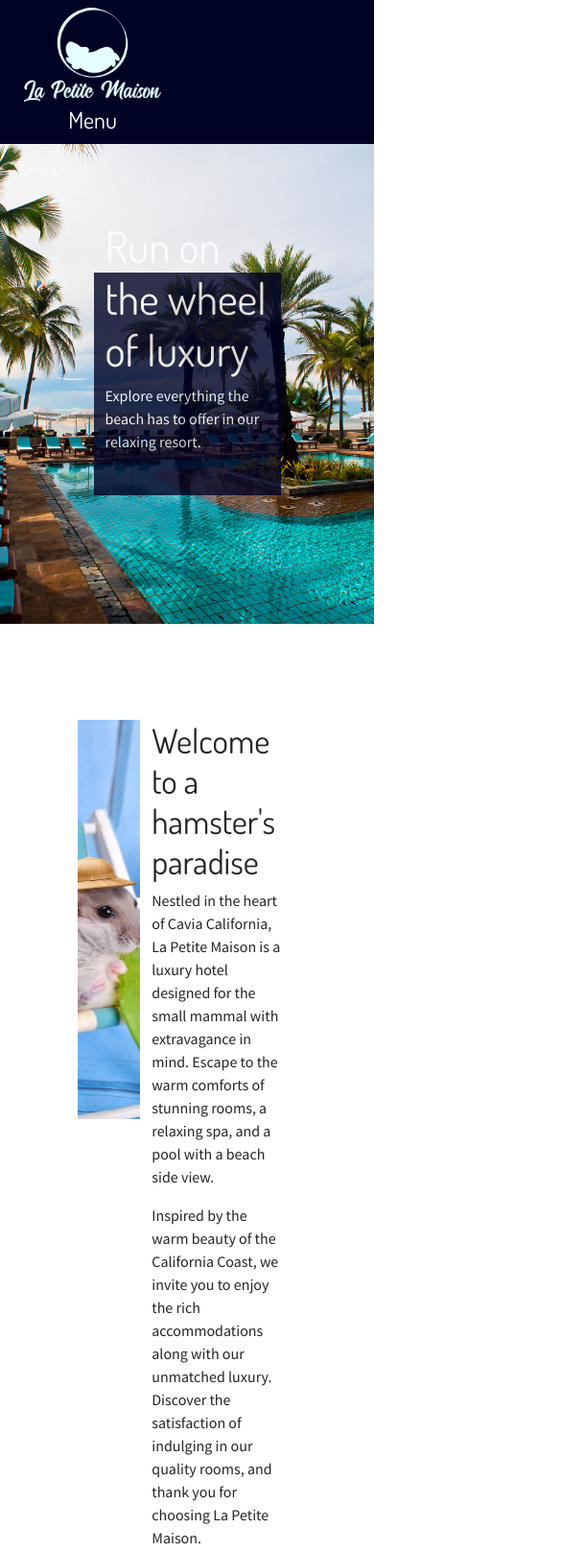
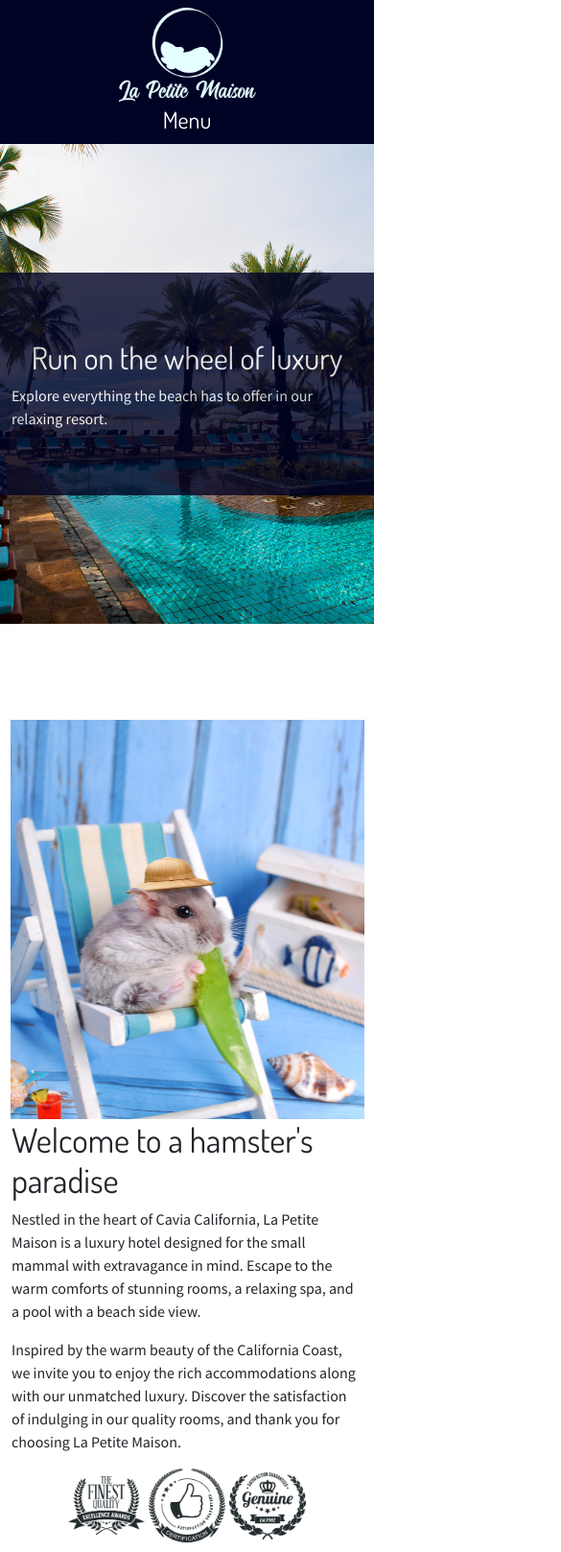
Before and after one commit to kenzodiac/FujimuraKHamsterHotel, a plain HTML site: page Index.html in a window 390 px wide. Shown: the top 1617 px of the page at 96% size, 585 px wide, since content can reach past the window. Drawn offline with nearby package versions, Linux system fonts and the light colour scheme.

Commit message:
more or less responsiveness complete

```diff
--- a/Index.html
+++ b/Index.html
@@ -5,6 +5,7 @@
     <meta charset="utf-8">
     <meta name="viewport" content="width=device-width, initial-scale=1">
     <title>La Petite Maison Hotels</title>
+    <link rel="icon" type="image/x-icon" href="/assets/favicon.png">
     <link href="https://cdn.jsdelivr.net/npm/bootstrap@5.2.2/dist/css/bootstrap.min.css" rel="stylesheet"
         integrity="sha384-Zenh87qX5JnK2Jl0vWa8Ck2rdkQ2Bzep5IDxbcnCeuOxjzrPF/et3URy9Bv1WTRi" crossorigin="anonymous">
     <link rel="stylesheet" href="./css/style.css">
@@ -14,10 +15,15 @@
     <link href="https://fonts.googleapis.com/css2?family=Dosis&family=Source+Sans+Pro:wght@400;700&display=swap" rel="stylesheet">
 </head>
 
-<body>
+<!--This is an example of my heirarchies working as intended for responsiveness-->
+        <!-- <div class="d-none d-xl-block"><img src="/assets/room1.jpg" width="320px" height="240px"></div>
+        <div class="d-none d-md-block d-xl-none"><img src="/assets/room2.jpg" width="320px" height="240px"></div>
+        <div class="d-md-none"><img src="/assets/room3.jpg" width="320px" height="240px"></div> -->
+
+<body id="top">
     <!--navbar-->
     <!--navbar for desktop and tablet-->
-    <div id="top" class="d-none d-md-block">
+    <div class="d-none d-md-block">
         <div class="container-fluid navbar-bg">
             <ul class="nav d-flex justify-content-center navbar">
                 <li class="nav-item">
@@ -48,13 +54,13 @@
 
     <!--navbar for mobile-->
     <div class="d-md-none">
-        <div class="container-fluid navbar-bg">
+        <div class="container-fluid navbar-bg d-flex justify-content-center">
             <a class="btn menu-btn" type="button" data-bs-toggle="offcanvas" data-bs-target="#offcanvasWithBothOptions" aria-controls="offcanvasWithBothOptions"><img src="./assets/Logo.png"><br>Menu</a>
 
             <div class="offcanvas offcanvas-start sidebar" data-bs-scroll="true" tabindex="-1" id="offcanvasWithBothOptions" aria-labelledby="offcanvasWithBothOptionsLabel">
                 <div class="offcanvas-header">
                     <h5 class="offcanvas-title sidebar-title" id="offcanvasWithBothOptionsLabel">Navigation Menu:</h5>
-                    <button type="button" class="btn-close" data-bs-dismiss="offcanvas" aria-label="Close"></button>
+                    <button type="button" class="btn-close-white" data-bs-dismiss="offcanvas" aria-label="Close">X</button>
                 </div>
                 <div class="offcanvas-body">
                     <ul class="nav sidebar-menu">
@@ -94,18 +100,28 @@
             <div class="col header-clear-bg"></div>
         </div>
         <div class="row">
-            <div class="col-3"></div>
-            <div class="col-6 header-txt-bg d-flex justify-content-center">
-                <h1 class="header-h1-txt">Run on the wheel of luxury</h1>
+            <div class="col"></div>
+            <div class="col-12 col-md-10 col-lg-8 col-xl-6 col-xl-6 header-txt-bg header-title">
+                <!--responsiveness for desktop & tablet begin-->
+                <div class="d-flex justify-content-center d-none d-md-block">
+                    <h1 class="header-h1-txt">Run on the wheel of luxury</h1>
+                </div>
+                <!--responsiveness for desktop & tablet end-->
+
+                <!--responsiveness for mobile begin-->
+                <div class="d-flex justify-content-center d-md-none">
+                    <h1 class="header-h1-txt-mobile">Run on the wheel of luxury</h1>
+                </div>
+                <!--responsiveness for mobile end-->
             </div>
-            <div class="col-3"></div>
+            <div class="col"></div>
         </div>
         <div class="row">
-            <div class="col-3"></div>
-            <div class="col-6 header-txt-bg">
+            <div class="col"></div>
+            <div class="col-12 col-md-10 col-lg-8 col-xl-6 col-xl-6 header-txt-bg">
                 <p class="header-p-txt d-flex justify-content-center">Explore everything the beach has to offer in our relaxing resort.</p>
             </div>
-            <div class="col-3"></div>
+            <div class="col"></div>
         </div>
         <div class="row">
             <div class="col header-clear-bg"></div>
@@ -118,23 +134,37 @@
         <div class="row">
             <div class="col white-space"></div>
         </div>
-        <div class="row">
-            <div class="col"></div>
-            <div class="col-2 hamster-home">
+        <div class="row d-flex justify-content-center">
+            <div class="hamster-home"></div>
 
-            </div>
-            <div class="col-5">
+
+            <div class="overview-txt-box">
                 <div>
                     <h2 class="overview-header">Welcome to a hamster's paradise</h2>
+                </div>
+                <div>
                     <p class="overview-p">Nestled in the heart of Cavia California, La Petite Maison is a luxury hotel designed for the small mammal with extravagance in mind. Escape to the warm comforts of stunning rooms, a relaxing spa, and a pool with a beach side view.</p> <p class="overview-p">Inspired by the warm beauty of the California Coast, we invite you to enjoy the rich accommodations along with our unmatched luxury. Discover the satisfaction of indulging in our quality rooms, and thank you for choosing La Petite Maison.</p>
                 </div>
                 <div class="overview-pictures">
-                    <img src="/assets/awardfinest.png">
-                    <img src="/assets/awardsatisfaction.png">
-                    <img src="/assets/awardgenuine.png">
+                    <!--desktop/tablet responsiveness begins-->
+                    <div class="d-none d-md-block">
+                        <img src="/assets/awardfinest.png" height="153px" width="200px">
+                        <img src="/assets/awardsatisfaction.png" height="193px" width="200px">
+                        <img src="/assets/awardgenuine.png" height="175px" width="200px">
+                    </div>
+                    <!--desktop/tablet responsiveness ends-->
+
+                    <!--mobile responsiveness begins-->
+                    <div class="d-md-none">
+                        <img src="/assets/awardfinest.png" height="61px" width="80px">
+                        <img src="/assets/awardsatisfaction.png" height="77px" width="80px">
+                        <img src="/assets/awardgenuine.png" height="70px" width="80px">
+                    </div>
+                    <!--mobile responsiveness ends-->
                 </div>
             </div>
-            <div class="col"></div>
+
+
         </div>
         <div class="row">
             <div class="col white-space"></div>
@@ -324,11 +354,6 @@
         <div class="row">
             <div class="col rooms-title-space"></div>
         </div>
-        <!--This is an example of my heirarchies working as intended for responsiveness-->
-        <!-- <div class="d-none d-xl-block"><img src="/assets/room1.jpg" width="320px" height="240px"></div>
-        <div class="d-none d-md-block d-xl-none"><img src="/assets/room2.jpg" width="320px" height="240px"></div>
-        <div class="d-md-none"><img src="/assets/room3.jpg" width="320px" height="240px"></div> -->
-
     </div>
     <!--end rooms-->
 
--- a/css/style.css
+++ b/css/style.css
@@ -72,9 +72,13 @@
     color: white;
     opacity: 1;
     font-family: 'Dosis', sans-serif;
-    display: flex;
-    align-items:flex-end;
-    justify-content: center;
+}
+
+.header-h1-txt-mobile {
+    font-size: 2rem;
+    color: white;
+    opacity: 1;
+    font-family: 'Dosis', sans-serif;
 }
 
 .header-p-txt {
@@ -82,6 +86,12 @@
     color: white;
     opacity: 1;
     font-family: 'Source Sans Pro', sans-serif;
+}
+
+.header-title {
+    display: flex;
+    align-items: flex-end;
+    justify-content: center;
 }
 
 /* overview styling */
@@ -92,7 +102,16 @@
 .hamster-home{
     background-image: url("/assets/hamsterhomejpg.jpg");
     height: 26rem;
+    width: 23.063rem;
     background-position: center;
+}
+
+.overview-txt-box{
+    height: 26rem;
+    width: 48.75rem;
+    display: flex;
+    flex-direction: column;
+    justify-content: space-between;
 }
 
 .overview-header{
@@ -252,6 +271,20 @@ li{
     display: flex;
     flex-direction: column;
     justify-content:  center;
+
+}
+
+@media screen and (max-width: 564px) {
+
+    .packages-txt-box {
+        width: 35.063rem;
+        height: 18rem;
+        margin-right: 0.469rem;
+        margin-left: 0.469rem;
+        display: flex;
+        flex-direction: column;
+        justify-content:  center;
+    }
 
 }
 
@@ -442,7 +475,6 @@ input, select {
     font-size: 1rem;
     color: white;
     font-family: 'Source Sans Pro', sans-serif;
-
 }
 
 .footer-bottom-padding {
```
Also changed, not shown: assets/favicon.png (added).
